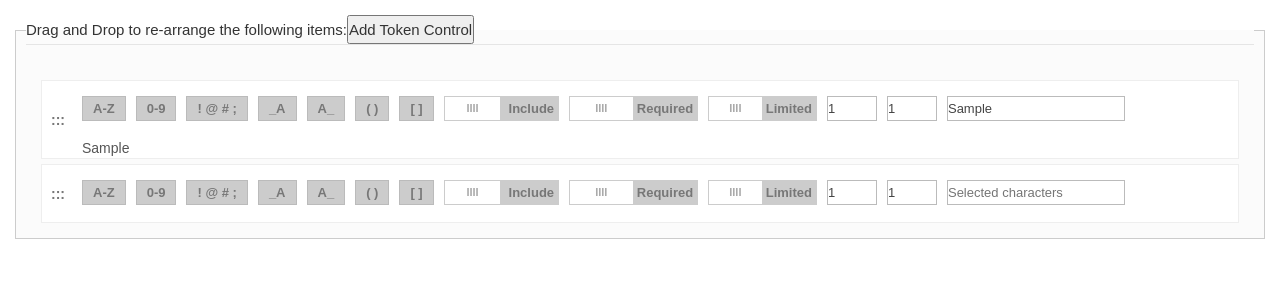
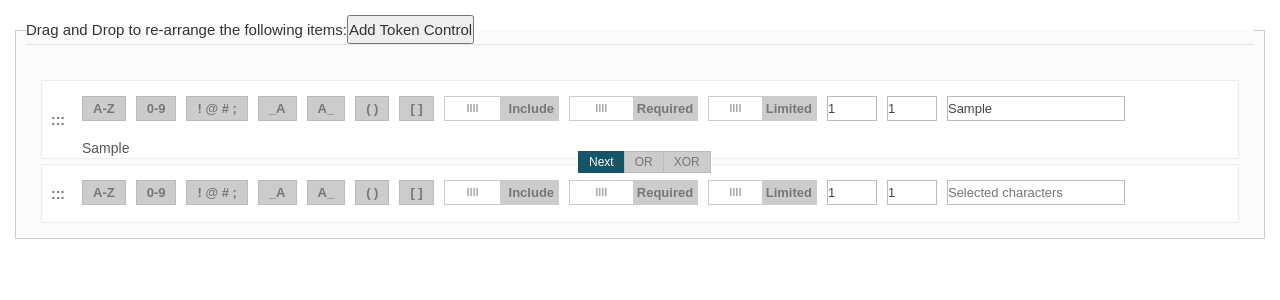
Before and after one commit to v8187/regex, a React (Create React App) app: page / in a window 1280 px wide. Both pictures are taken after typing "Sample" into the empty fields and a click on the button "Add Token Control". Shown: the top 300 px of the page. Built offline with nearby package versions, Linux system fonts and the light colour scheme.

Commit message:
Adding joining sun expressions functionality

```diff
--- a/public/css/styles.css
+++ b/public/css/styles.css
@@ -182,4 +182,23 @@ input,
   display: inline-block;
   padding: 0 10px; }
 
-/*# sourceMappingURL=styles.css.map */
+.join-options-wrapper {
+  position: absolute;
+  top: -30px;
+  left: calc(50% - 77px); }
+  .join-options-wrapper .check-box-container {
+    margin: 0; }
+    .join-options-wrapper .check-box-container label {
+      font-weight: normal;
+      font-size: 12px;
+      line-height: 20px; }
+      .join-options-wrapper .check-box-container label:hover, .join-options-wrapper .check-box-container label:focus {
+        color: white; }
+    .join-options-wrapper .check-box-container:not(:first-child) {
+      margin-left: -1px; }
+
+[role=tooltip] {
+  font-size: 13px;
+  line-height: 20px; }
+  [role=tooltip] .popover-content {
+    padding: 5px; }
--- a/scss/styles.scss
+++ b/scss/styles.scss
@@ -244,3 +244,39 @@ $TRANSITION: all 200ms linear;
 		padding: 0 10px;
 	}
 }
+
+.join-options-wrapper {
+	position: absolute;
+	top: -30px;
+	left: calc(50% - 77px);
+
+
+	.check-box-container {
+		margin: 0;
+
+		label {
+			font-weight: normal;
+			font-size: 12px;
+			line-height: 20px;
+
+			&:hover,
+			&:focus {
+				color: white;
+			}
+		}
+
+		&:not(:first-child) {
+			margin-left: -1px;
+		}
+	}
+}
+
+
+[role=tooltip] {
+	font-size: 13px;
+	line-height: 20px;
+
+	.popover-content {
+		padding: 5px;
+	}
+}
--- a/src/CheckBox.js
+++ b/src/CheckBox.js
@@ -1,4 +1,5 @@
 import React, { Component } from 'react';
+import { OverlayTrigger } from 'react-bootstrap/lib';
 
 export class CheckBox extends Component {
 
@@ -37,6 +38,7 @@ export class CheckBox extends Component {
 
     render() {
         return (
+            <OverlayTrigger trigger={['hover', 'focus']} placement="top" overlay={this.props.helpContent}>
                 <div className={`check-box-container ${this.props.className || ''}`} ref={div => { this.node = div }}>
                     <input type="checkbox"
                         ref={input => { this.control = input }}
@@ -46,6 +48,7 @@ export class CheckBox extends Component {
                     />
                     <label htmlFor={this.props.id}>{this.props.label}</label>
                 </div>
+            </OverlayTrigger>
         );
     }
 };
--- a/src/ToggleSwitch.js
+++ b/src/ToggleSwitch.js
@@ -1,4 +1,5 @@
 import React, { Component } from 'react';
+import { OverlayTrigger } from 'react-bootstrap/lib';
 
 export class ToggleSwitch extends Component {
 
@@ -41,6 +42,7 @@ export class ToggleSwitch extends Component {
 
     render() {
         return (
+            <OverlayTrigger trigger={['hover', 'focus']} placement="top" overlay={this.props.helpContent}>
                 <div className={`toggle-switch-container ${this.props.className || ''}`} ref={div => { this.node = div }}>
                     <input type="checkbox"
                         ref={input => { this.control = input }}
@@ -60,6 +62,7 @@ export class ToggleSwitch extends Component {
                     </span>
                     </label>
                 </div>
+            </OverlayTrigger>
         );
     }
 };
--- a/src/TokenControl.js
+++ b/src/TokenControl.js
@@ -8,18 +8,9 @@ import { correctOrder } from './utils';
 import {
     helpAlpha, helpGroup, helpList, helpNumber,
     helpSpaceBefore, helpSpaceAfter, helpSpecialChar, helpExclude,
-    helpRequired, helpInfinite, helpMin, helpMax, helpInput
+    helpRequired, helpInfinite, helpMin, helpMax, helpInput,
+    helpJoinNext, helpJoinOR, helpJoinXOR
 } from './help_tips';
-
-const
-    CheckBoxAlphas = (props) => {
-        return (<CheckBox id={`ctrlAlphabet${props.ctx.props.index}`}
-            label="A - Z"
-            title="Any Alphabet"
-            checked={props.ctx.state.alpha}
-            onToggle={(bool) => props.ctx.handleControlChange('alpha', bool)} />);
-    }
-    ;
 
 export class TokenControl extends Component {
 
@@ -41,7 +32,8 @@ export class TokenControl extends Component {
             max: 1,
             list: false,
             group: false,
-            compiledValue: ''
+            compiledValue: '',
+            joinedBy: 'joinNext'
         };
 
         this.handleChange = this.handleChange.bind(this);
@@ -83,7 +75,12 @@ export class TokenControl extends Component {
     handleControlChange(key, value) {
 
         let obj = {};
+
+        if (key.indexOf('join') === 0) {
+            obj.joinedBy = key;
+        } else {
             obj[key] = value;
+        }
 
         let { alpha, number, specialChar } = this.state;
 
@@ -97,6 +94,13 @@ export class TokenControl extends Component {
                 break;
             case 'list':
                 this.elList.toggleState(obj.list = alpha || number || specialChar || value);
+                break;
+            case 'joinNext':
+            case 'joinOR':
+            case 'joinXOR':
+                this.elJoinNext.toggleState(obj.joinedBy === 'joinNext');
+                this.elJoinOr.toggleState(obj.joinedBy === 'joinOR');
+                this.elJoinXor.toggleState(obj.joinedBy === 'joinXOR');
             default:
                 break;
         }
@@ -112,126 +116,111 @@ export class TokenControl extends Component {
     render() {
         let { index } = this.props;
 
-        return (<ControlWrapper  {...this.props}><div>
-            <OverlayTrigger trigger={['hover', 'focus']} placement="top" overlay={helpAlpha}>
+        return (<ControlWrapper  {...this.props}>
+            {this.props.canJoin && <div className="join-options-wrapper">
+                <CheckBox id={`ctrlJoinNext${index}`}
+                    ref={instance => { this.elJoinNext = instance; }}
+                    label="Next"
+                    checked={this.state.joinedBy === 'joinNext'}
+                    helpContent={helpJoinNext}
+                    onToggle={(bool) => this.handleControlChange('joinNext', bool)} />
+                <CheckBox id={`ctrlJoinOR${index}`}
+                    ref={instance => { this.elJoinOr = instance; }}
+                    label="OR"
+                    checked={this.state.joinedBy === 'joinOR'}
+                    helpContent={helpJoinOR}
+                    onToggle={(bool) => this.handleControlChange('joinOR', bool)} />
+                <CheckBox id={`ctrlJoinXOR${index}`}
+                    ref={instance => { this.elJoinXor = instance; }}
+                    label="XOR"
+                    checked={this.state.joinedBy === 'joinXOR'}
+                    helpContent={helpJoinXOR}
+                    onToggle={(bool) => this.handleControlChange('joinXOR', bool)} />
+            </div>}
             <div>
                 <CheckBox id={`ctrlAlphabet${index}`}
                     ref={instance => { this.elAlpha = instance; }}
                     label="A-Z"
                     checked={this.state.alpha}
+                    helpContent={helpAlpha}
                     onToggle={(bool) => this.handleControlChange('alpha', bool)} />
-                </div>
-            </OverlayTrigger>
-            <OverlayTrigger trigger={['hover', 'focus']} placement="top" overlay={helpNumber}>
-                <div>
                 <CheckBox id={`ctrlNumber${index}`}
                     ref={instance => { this.elNumber = instance; }}
                     label="0-9"
                     checked={this.state.number}
+                    helpContent={helpNumber}
                     onToggle={(bool) => this.handleControlChange('number', bool)} />
-                </div>
-            </OverlayTrigger>
-            <OverlayTrigger trigger={['hover', 'focus']} placement="top" overlay={helpSpecialChar}>
-                <div>
                 <CheckBox id={`ctrlSpecial${index}`}
                     ref={instance => { this.elSpecial = instance; }}
                     label="! @ # ;"
                     checked={this.state.specialChar}
+                    helpContent={helpSpecialChar}
                     onToggle={(bool) => this.handleControlChange('specialChar', bool)} />
-                </div>
-            </OverlayTrigger>
-            <OverlayTrigger trigger={['hover', 'focus']} placement="top" overlay={helpSpaceBefore}>
-                <div>
                 <CheckBox id={`ctrlSpaceBefore${index}`}
                     ref={instance => { this.elSpaceBefore = instance; }}
                     label="_A"
                     checked={this.state.spaceBefore}
+                    helpContent={helpSpaceBefore}
                     onToggle={(bool) => this.handleControlChange('spaceBefore', bool)} />
-                </div>
-            </OverlayTrigger>
-            <OverlayTrigger trigger={['hover', 'focus']} placement="top" overlay={helpSpaceAfter}>
-                <div>
                 <CheckBox id={`ctrlSpaceAfter${index}`}
                     ref={instance => { this.elSpaceAfter = instance; }}
                     label="A_"
                     checked={this.state.spaceAfter}
+                    helpContent={helpSpaceAfter}
                     onToggle={(bool) => this.handleControlChange('spaceAfter', bool)} />
-                </div>
-            </OverlayTrigger>
-            <OverlayTrigger trigger={['hover', 'focus']} placement="top" overlay={helpGroup}>
-                <div>
                 <CheckBox id={`ctrlIsGroup${index}`}
                     ref={instance => { this.elGroup = instance; }}
                     label="( )"
                     checked={this.state.group}
+                    helpContent={helpGroup}
                     onToggle={(bool) => this.handleControlChange('group', bool)} />
-                </div>
-            </OverlayTrigger>
-            <OverlayTrigger trigger={['hover', 'focus']} placement="top" overlay={helpList}>
-                <div>
                 <CheckBox id={`ctrlIsList${index}`}
                     ref={instance => { this.elList = instance; }}
                     label="[ ]"
                     checked={this.state.list}
+                    helpContent={helpList}
                     onToggle={(bool) => this.handleControlChange('list', bool)} />
-                </div>
-            </OverlayTrigger>
-            <OverlayTrigger trigger={['hover', 'focus']} placement="top" overlay={helpExclude}>
-                <div>
                 <ToggleSwitch id={`ctrlExclude${index}`}
                     ref={instance => { this.elExclude = instance; }}
                     onLabel="Exclude" offLabel="Include"
                     isOn={this.state.exclude}
+                    helpContent={helpExclude}
                     onToggle={(bool) => this.handleControlChange('exclude', bool)} />
-                </div>
-            </OverlayTrigger>
-            <OverlayTrigger trigger={['hover', 'focus']} placement="top" overlay={helpRequired}>
-                <div>
                 <ToggleSwitch id={`ctrlOptional${index}`}
                     ref={instance => { this.elOptional = instance; }}
                     onLabel="Optional" offLabel="Required"
                     isOn={this.state.optional}
+                    helpContent={helpRequired}
                     onToggle={(bool) => this.handleControlChange('optional', bool)} />
-                </div>
-            </OverlayTrigger>
-            <OverlayTrigger trigger={['hover', 'focus']} placement="top" overlay={helpInfinite}>
-                <div>
                 <ToggleSwitch id={`ctrlInfinite${index}`}
                     ref={instance => { this.elInfinite = instance; }}
                     onLabel="Infinite" offLabel="Limited"
                     isOn={this.state.infinite}
+                    helpContent={helpInfinite}
                     onToggle={(bool) => this.handleControlChange('infinite', bool)} />
-                </div>
-            </OverlayTrigger>
                 {!this.state.infinite &&
                     <OverlayTrigger trigger={['hover', 'focus']} placement="top" overlay={helpMin}>
-                    <div>
                         <input id={`ctrlMin${index}`}
                             ref={instance => { this.elMin = instance; }}
                             type="number" min="0" placeholder="Min"
                             value={this.state.min}
                             onChange={(evt) => this.handleInputChange(evt, 'min')} />
-                    </div>
                     </OverlayTrigger>}
                 {!this.state.infinite &&
                     <OverlayTrigger trigger={['hover', 'focus']} placement="top" overlay={helpMax}>
-                    <div>
                         <input id={`ctrlMax${index}`}
                             ref={instance => { this.elMax = instance; }}
                             type="number" min="1" placeholder="Max"
                             value={this.state.max}
                             onChange={(evt) => this.handleInputChange(evt, 'max')} />
-                    </div>
                     </OverlayTrigger>}
                 {!(this.state.alpha && this.state.specialChar && this.state.number) &&
                     <OverlayTrigger trigger={['hover', 'focus']} placement="top" overlay={helpInput}>
-                    <div>
                         <input id={`ctrlInput${index}`}
                             ref={instance => { this.elInput = instance; }}
                             type="text" placeholder="Selected characters"
                             value={this.state.textValue}
                             onChange={(evt) => this.handleInputChange(evt, 'textValue')} />
-                    </div>
                     </OverlayTrigger>}
             </div>
             <output>{this.state.compiledValue}</output>
--- a/src/help_tips.js
+++ b/src/help_tips.js
@@ -66,3 +66,18 @@ export const helpInput = (
         Custom input values. It can include Alphabets, Numbers, Special characters and space.
  </Popover>
 );
+export const helpJoinNext = (
+    <Popover id="poHelpJoinNext">
+        Select it to place this sub-expression just next to the perviour one without any kind of linking.
+ </Popover>
+);
+export const helpJoinOR = (
+    <Popover id="poHelpJoinOR">
+        Select "OR" to link this sub-expression with pervious one in such a way that 1 or more sub-expressions can be true.
+ </Popover>
+);
+export const helpJoinXOR = (
+    <Popover id="poHelpJoinXOR">
+        Select "XOR" to link this sub-expression with pervious one in such a way that only 1 sub-expression can be true.
+ </Popover>
+);
--- a/src/models.js
+++ b/src/models.js
@@ -6,6 +6,7 @@ export class Token extends BaseModel {
     get className() { return 'token-control'; }
     get type() { return 'token'; }
     value = '';
+    canJoin = false;
 };
 
 export class BList extends BaseModel {
```
Also changed, not shown: src/App.js (+7 -2 lines), 1 other file (tests, documents, lock files or other folders). Lines whose indentation alone changed are shown as unchanged.
